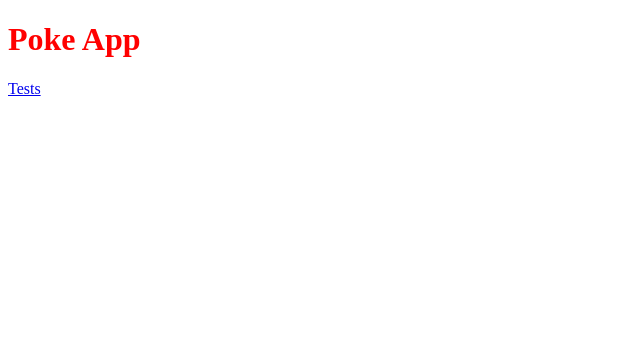
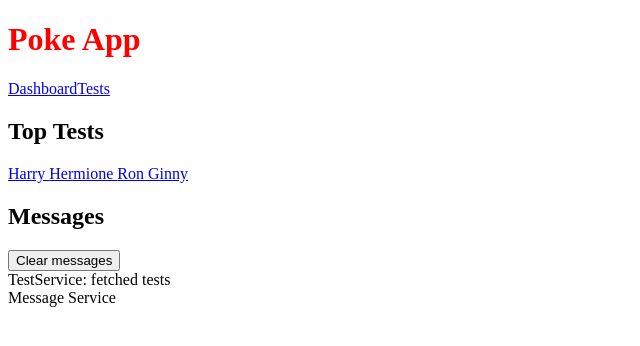
Before and after one commit to lindseydortch/711-takehome-frontend, an Angular app: page /dashboard in a window 1280 px wide. Before the commit this address led to /. Shown: the top 346 px of the page, without its empty margins (0-640 px from the left). Built offline with nearby package versions, Linux system fonts and the light colour scheme.

Commit message:
finished routing tutorial

```diff
--- a/src/app/app.component.html
+++ b/src/app/app.component.html
@@ -1,5 +1,6 @@
 <h1>{{title}}</h1>
 <nav>
+  <a routerLink="/dashboard">Dashboard</a>
   <a routerLink="/tests">Tests</a>
 </nav>
 <router-outlet></router-outlet>
--- a/src/app/app.module.ts
+++ b/src/app/app.module.ts
@@ -7,13 +7,15 @@ import { AppComponent } from './app.component';
 import { TestComponent } from './test/test.component';
 import { TestDetailComponent } from './test/test-detail/test-detail.component';
 import { MessagesComponent } from './messages/messages.component';
+import { DashboardComponent } from './dashboard/dashboard.component';
 
 @NgModule({
   declarations: [
     AppComponent,
     TestComponent,
     TestDetailComponent,
-    MessagesComponent
+    MessagesComponent,
+    DashboardComponent
   ],
   imports: [
     BrowserModule,
--- /dev/null
+++ b/src/app/dashboard/dashboard.component.html
@@ -0,0 +1,7 @@
+<h2>Top Tests</h2>
+
+<div class="tests-menu">
+  <a *ngFor="let test of tests" routerLink="/details/{{test.id}}">
+    {{test.name}}
+  </a>
+</div>
--- /dev/null
+++ b/src/app/dashboard/dashboard.component.ts
@@ -0,0 +1,24 @@
+import { Component, OnInit } from '@angular/core';
+import { Test } from '../test/test';
+import { TestService } from '../test/services/test.service';
+
+@Component({
+  selector: 'app-dashboard',
+  templateUrl: './dashboard.component.html',
+  styleUrls: ['./dashboard.component.scss']
+})
+export class DashboardComponent implements OnInit {
+  tests: Test[] = [];
+
+  constructor(private testService: TestService) { }
+
+  ngOnInit() {
+    this.getTests();
+  }
+
+  getTests(): void {
+    this.testService.getTests()
+      .subscribe(tests => this.tests = tests.slice(1, 5));
+  }
+
+}
--- a/src/app/test/services/test.service.ts
+++ b/src/app/test/services/test.service.ts
@@ -17,4 +17,10 @@ export class TestService {
     this.messageService.add('Message Service')
     return tests;
   }
+
+  getTest(id: number): Observable<Test>{
+    const test = TESTS.find(t => t.id === id)!;
+    this.messageService.add(`TestService: fetched test id: ${id}`);
+    return of(test);
+  }
 }
--- a/src/app/test/test-detail/test-detail.component.html
+++ b/src/app/test/test-detail/test-detail.component.html
@@ -9,4 +9,6 @@
     <label for="test-name">update test name:</label>
     <input type="text" id="test-name" [(ngModel)]="test.name" placeholder="test">
   </div>
+
+  <button (click)="goBack()">Go back</button>
 </div>
--- a/src/app/test/test-detail/test-detail.component.ts
+++ b/src/app/test/test-detail/test-detail.component.ts
@@ -1,5 +1,9 @@
 import { Component, OnInit, Input } from '@angular/core';
+import { ActivatedRoute } from '@angular/router';
+import { Location } from '@angular/common';
+
 import { Test } from '../test';
+import { TestService } from '../services/test.service';
 
 @Component({
   selector: 'app-test-detail',
@@ -10,9 +14,24 @@ export class TestDetailComponent implements OnInit {
 
   @Input() test?: Test;
 
-  constructor() { }
+  constructor(
+    private route: ActivatedRoute,
+    private testService: TestService,
+    private location: Location
+  ) { }
 
   ngOnInit() {
+    this.getTest();
+  }
+
+  getTest(): void {
+    const id = Number(this.route.snapshot.paramMap.get('id'));
+    this.testService.getTest(id)
+      .subscribe(test => this.test = test);
+  }
+
+  goBack(): void {
+    this.location.back();
   }
 
 }
--- a/src/app/test/test.component.html
+++ b/src/app/test/test.component.html
@@ -17,9 +17,11 @@
 <!-- With array of tests -->
 <h2>Me and the Harry Potter Cast</h2>
 <ul class="tests">
-  <li *ngFor="let test of tests" (click)="onSelect(test)" [class.selected]="test === selectedTest">
-    <span class="badge">{{test.id}}:</span> {{test.name}}
+  <li *ngFor="let test of tests">
+    <a routerLink="/details/{{test.id}}">
+      <span class="badge">{{test.id}}:</span> {{test.name}}
+    </a>
   </li>
 </ul>
 
-<app-test-detail [test]="selectedTest"></app-test-detail>
+<!-- <app-test-detail [test]="selectedTest"></app-test-detail> -->
--- a/src/app/test/test.component.ts
+++ b/src/app/test/test.component.ts
@@ -24,17 +24,12 @@ export class TestComponent implements OnInit {
   tests: Test[] = [];
 
   // with array of tests after adding click event
-  selectedTest?: Test;
+  // selectedTest?: Test;
 
-  constructor(private testService: TestService, private messageService: MessageService) {}
+  constructor(private testService: TestService) {}
 
   ngOnInit() {
     this.getTests();
-  }
-
-  onSelect(test: Test): void {
-    this.selectedTest = test;
-    this.messageService.add(`TestComponent: Selected test id: ${test.id}`)
   }
 
   getTests(): void {
```
Also changed, not shown: src/app/app-routing.module.ts (+6 -3 lines), src/app/dashboard/dashboard.component.scss (added), 1 other file (tests, documents, lock files or other folders).
